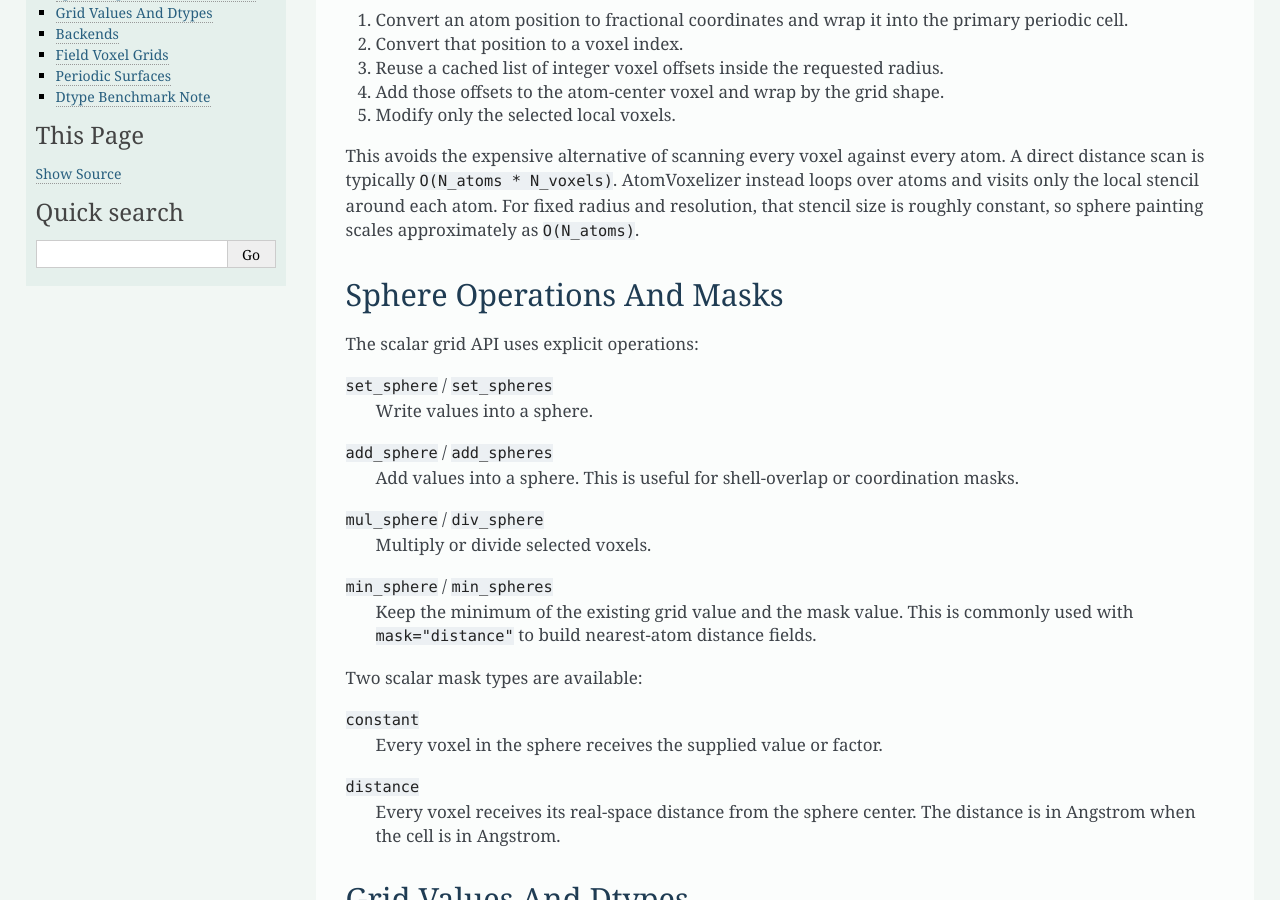
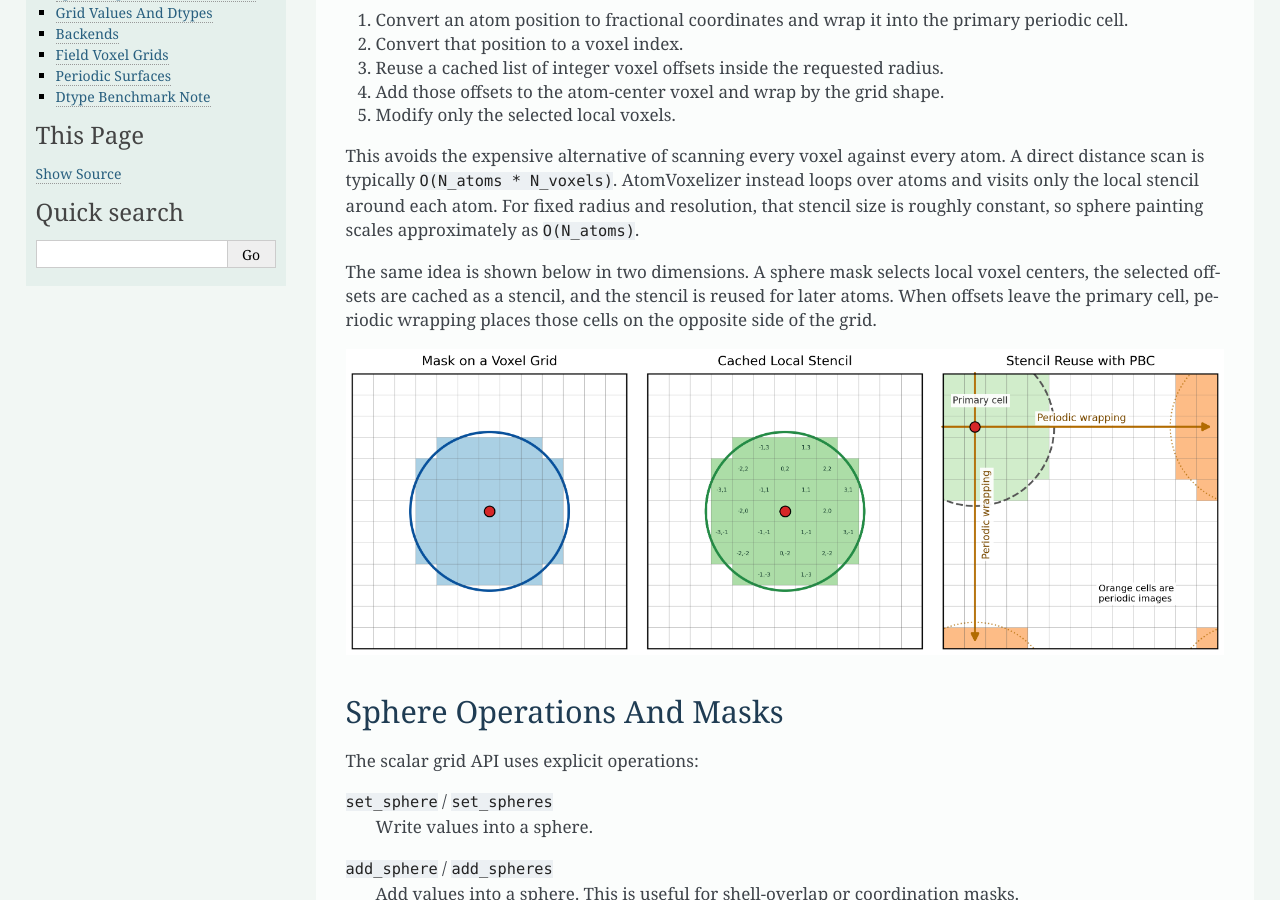
Before and after one commit to tgmaxson/atomvoxelizer, a Sphinx documentation site: the page built from docs/source/concepts.rst, in a window 1280 px wide and 900 px high, scrolled down 300 px. Built offline with Sphinx 7.4.7, drawn with Linux system fonts in a browser that asks for light colours.

Commit message:
Add stencil schematic to docs

```diff
--- a/docs/source/concepts.rst
+++ b/docs/source/concepts.rst
@@ -23,6 +23,15 @@ atom. A direct distance scan is typically ``O(N_atoms * N_voxels)``.
 AtomVoxelizer instead loops over atoms and visits only the local stencil around
 each atom. For fixed radius and resolution, that stencil size is roughly
 constant, so sphere painting scales approximately as ``O(N_atoms)``.
+
+The same idea is shown below in two dimensions. A sphere mask selects local
+voxel centers, the selected offsets are cached as a stencil, and the stencil is
+reused for later atoms. When offsets leave the primary cell, periodic wrapping
+places those cells on the opposite side of the grid.
+
+.. image:: _static/stencil_schematic_2d.png
+   :alt: Two-dimensional schematic of local voxel stenciling and periodic wrapping
+   :width: 100%
 
 Sphere Operations And Masks
 ---------------------------
```
Also changed, not shown: docs/source/_static/stencil_schematic_2d.png (added).
